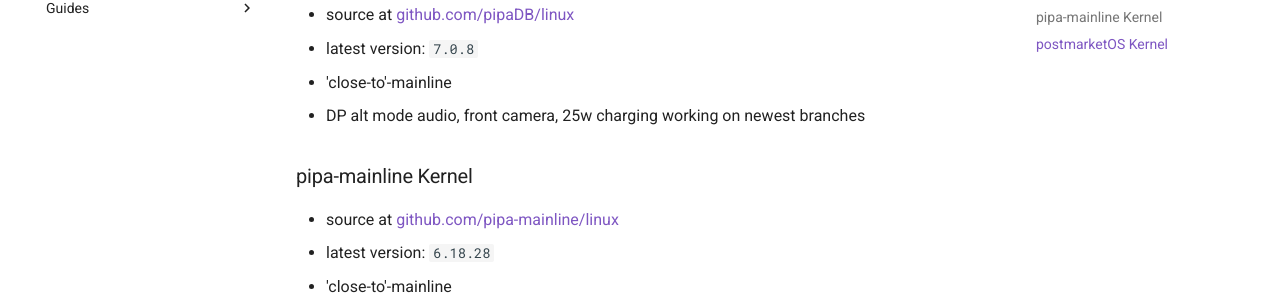
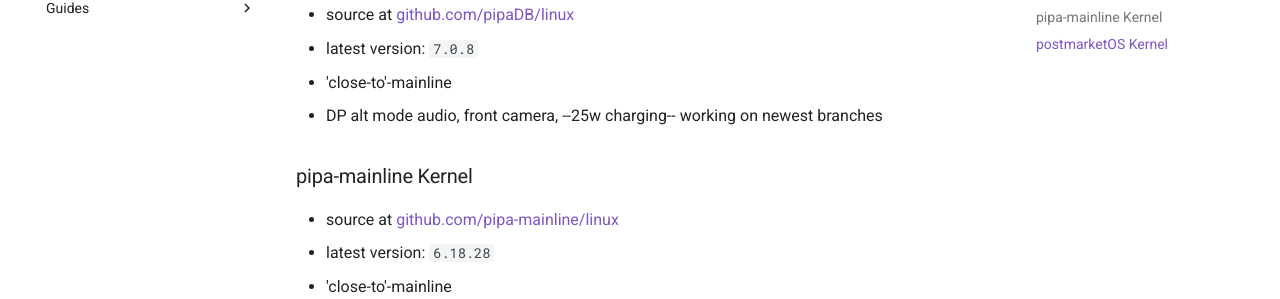
Before and after one commit to AnmiTaliDev/pipa-linux-wiki, an MkDocs documentation site: the page built from docs/kernel.md, in a window 1280 px wide and 900 px high, scrolled down 1060 px. Shown: the part 199-498 px from the top of the window. Built offline with MkDocs 1.6.1 and Material for MkDocs 9.7.7, drawn with Linux system fonts in a browser that asks for light colours; comment, search, counter and statistics services are not loaded.

```diff
--- a/docs/kernel.md
+++ b/docs/kernel.md
@@ -36,7 +36,7 @@ Currently, the 6.18.2 branch of pipa-mainline seems to be the most stable, at le
 - source at [github.com/pipaDB/linux](https://github.com/pipaDB/linux)
 - latest version: `7.0.8`
 - 'close-to'-mainline
-- DP alt mode audio, front camera, 25w charging working on newest branches
+- DP alt mode audio, front camera, --25w charging-- working on newest branches
 
 
 
```
